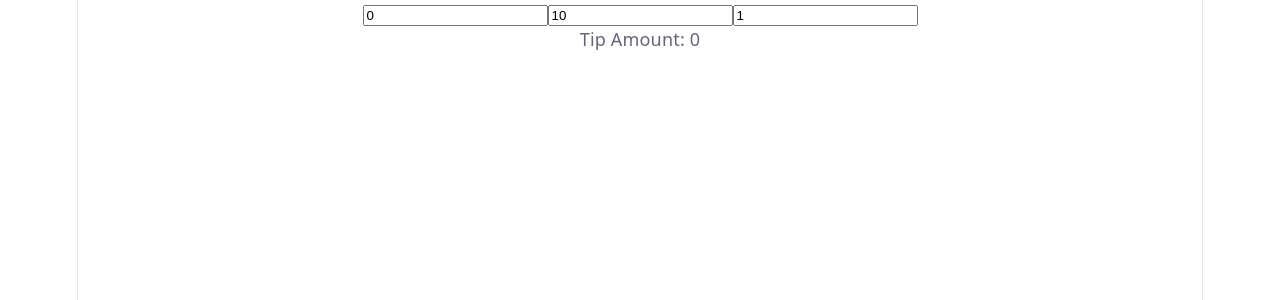
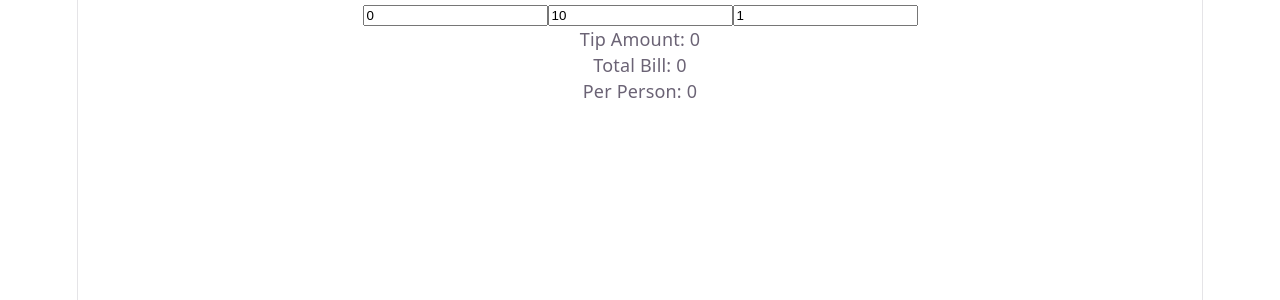
Before and after one commit to saraehrari/Tip-Calculator, a React (Vite) app in the folder Tip-Calculate/: page / in a window 1280 px wide. Shown: the top 300 px of the page. Built offline with nearby package versions, Linux system fonts and the light colour scheme.

Commit message:
Update App.jsx

```diff
--- a/Tip-Calculate/src/App.jsx
+++ b/Tip-Calculate/src/App.jsx
@@ -45,6 +45,8 @@ return(
        />
 
        <p>Tip Amount: {Calculation().tipAmount}</p>
+        <p>Total Bill: {Calculation().totallBill}</p>
+         <p>Per Person: {Calculation().perPerson}</p>
   </div>
 )}
 export default App;
```
